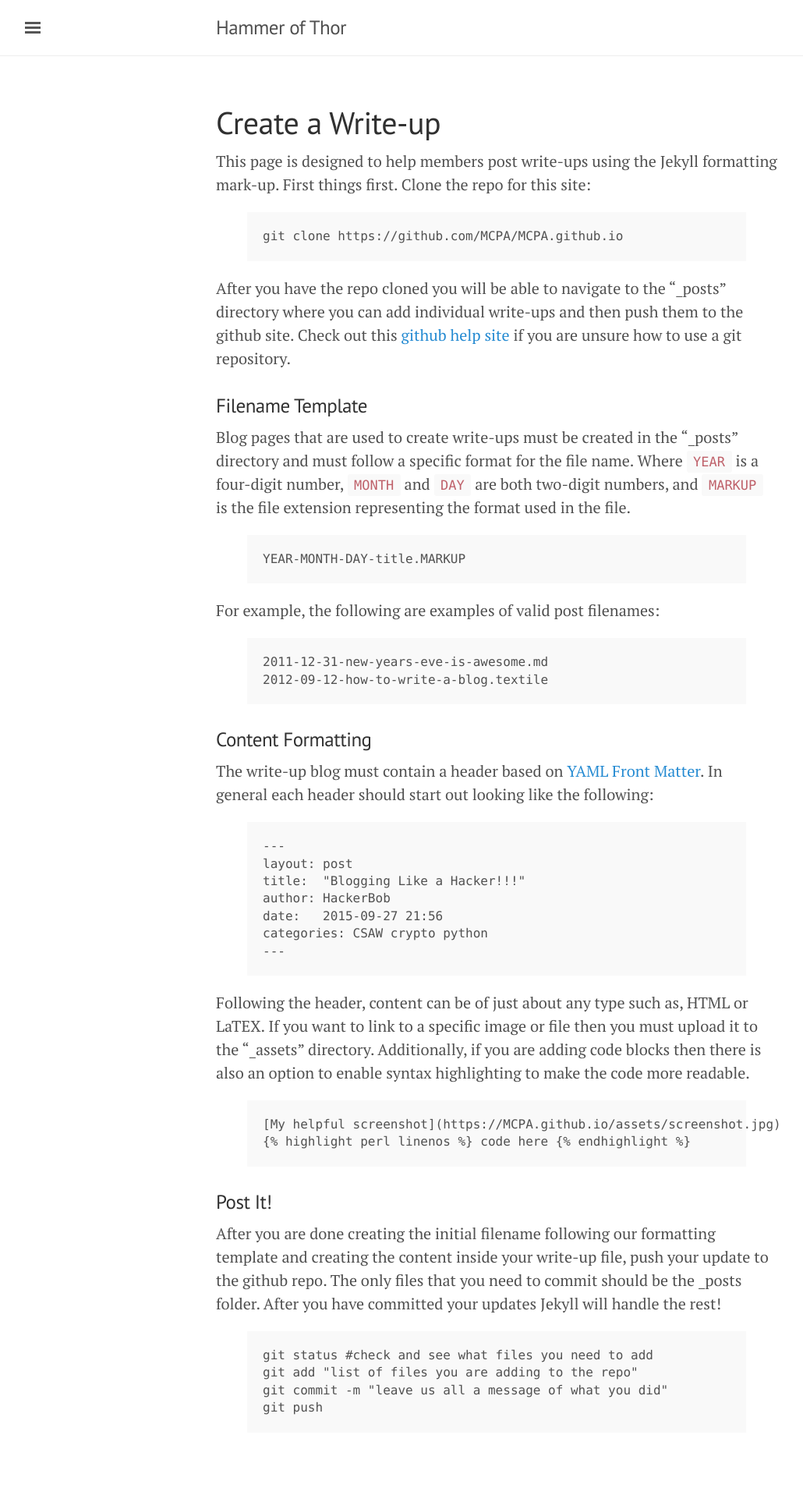
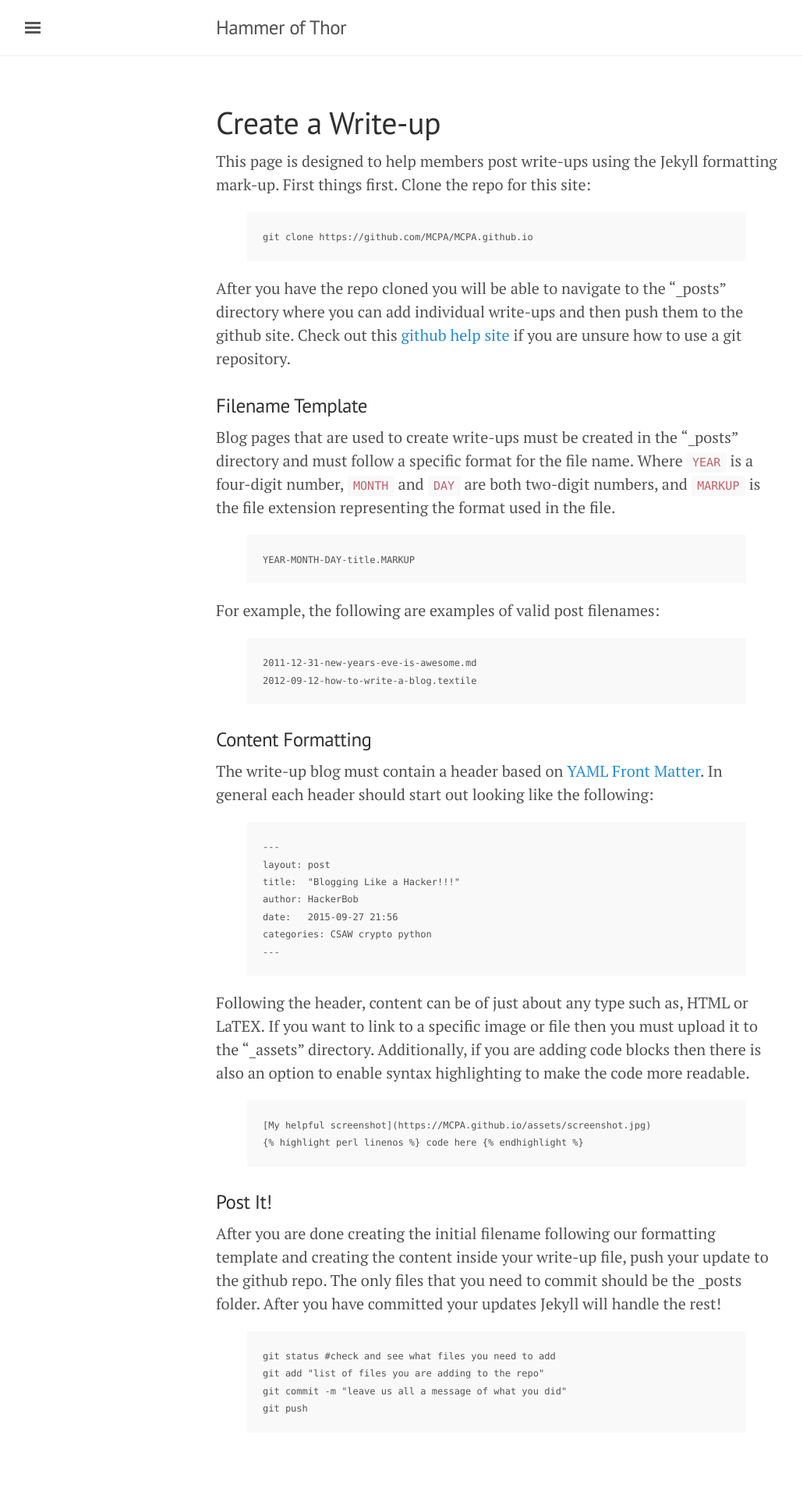
Before and after one commit to MCPA/MCPA.github.io, a Jekyll site: the page built from projects/how-to.md, in a window 1280 px wide. Shown: the whole page at 78% size, without its empty margins (3-1033 px from the left). Built offline with Jekyll 4.4.1, drawn with Linux system fonts in a browser that asks for light colours.

Commit message:
Update poole.css

```diff
--- a/css/poole.css
+++ b/css/poole.css
@@ -154,7 +154,7 @@ pre {
 }
 code {
   padding: .25em .5em;
-  font-size: 85%;
+  font-size: 75%;
   color: #bf616a;
   background-color: #f9f9f9;
   border-radius: 3px;
@@ -167,14 +167,14 @@ pre {
   font-size: .8rem;
   line-height: 1.4;
   white-space: pre;
-  #white-space: pre-wrap;
-  #word-break: break-all;
-  #word-wrap: break-word;
+  white-space: pre-wrap;
+  word-break: break-all;
+  word-wrap: break-word;
   background-color: #f9f9f9;
 }
 pre code {
   padding: 0;
-  font-size: 100%;
+  font-size: 75%;
   color: inherit;
   background-color: transparent;
 }
```
